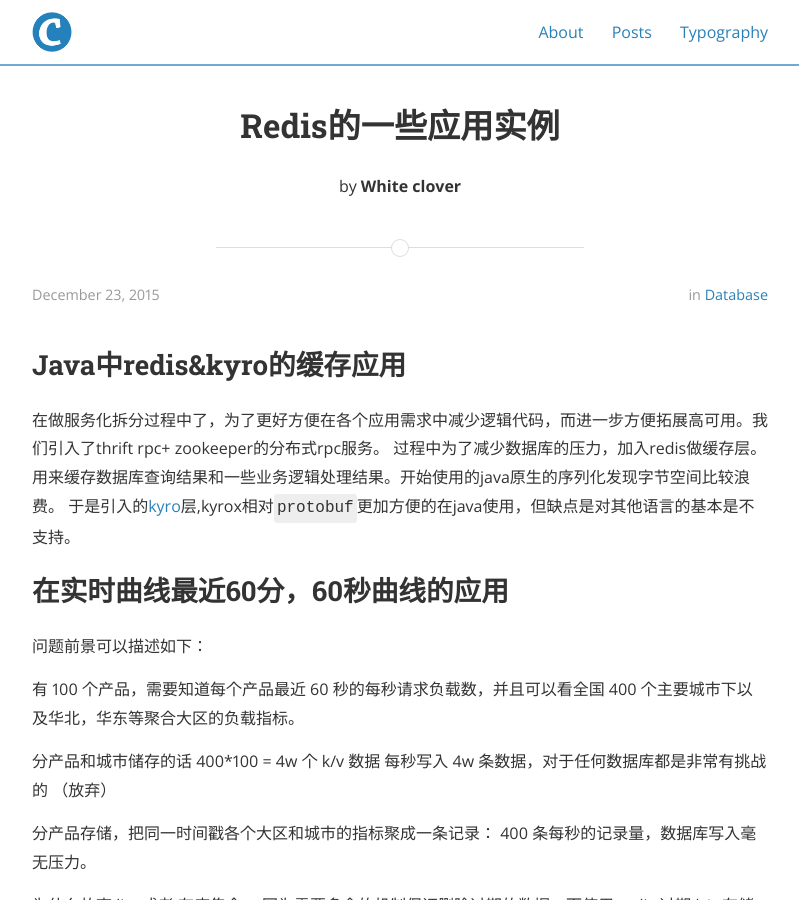
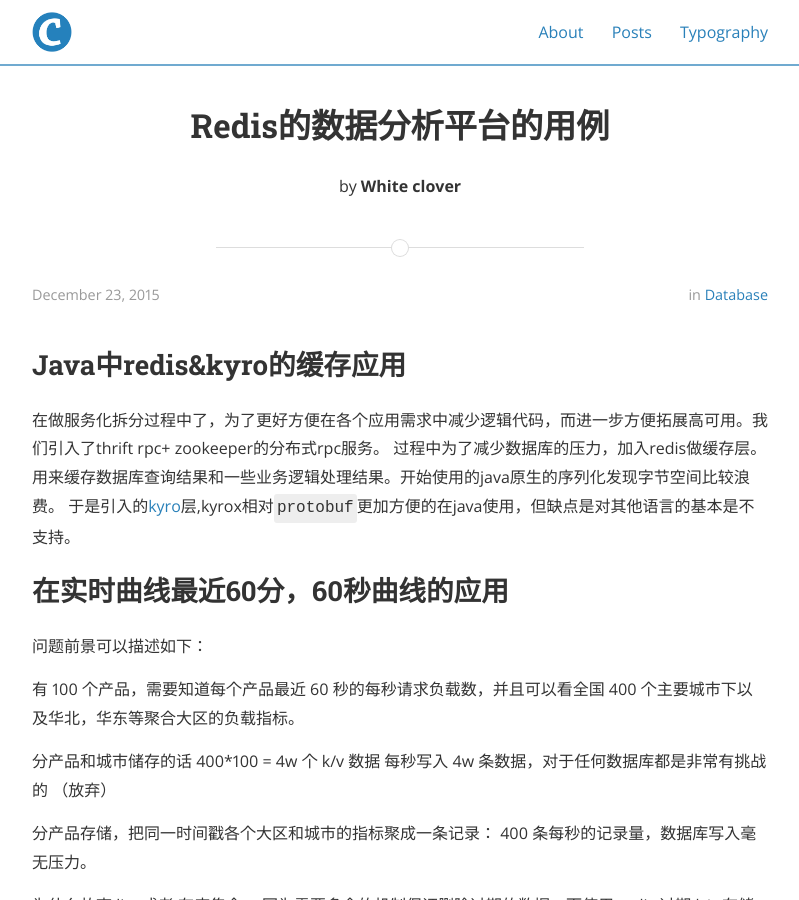
Before and after one commit to whiteclover/whiteclover.github.io, a Jekyll site: the page built from _posts/2015-12-23-redis-user-case.markdown, in a window 1280 px wide and 900 px high. Shown: the whole window, without its empty margins (240-1039 px from the left). Built offline with Jekyll 4.4.1, drawn with Linux system fonts in a browser that asks for light colours; nearby versions of some CDN libraries; comment, search, counter and statistics services are not loaded; a style sheet for code colours, icons or effects is not loaded.

Commit message:
Changed title

```diff
--- a/_posts/2015-12-23-redis-user-case.markdown
+++ b/_posts/2015-12-23-redis-user-case.markdown
@@ -1,6 +1,6 @@
 ---
 layout: post
-title:  "Redis的一些应用实例"
+title:  "Redis的数据分析平台的用例"
 date:   2015-12-23 15:21:00
 author: White clover
 categories: database
```
